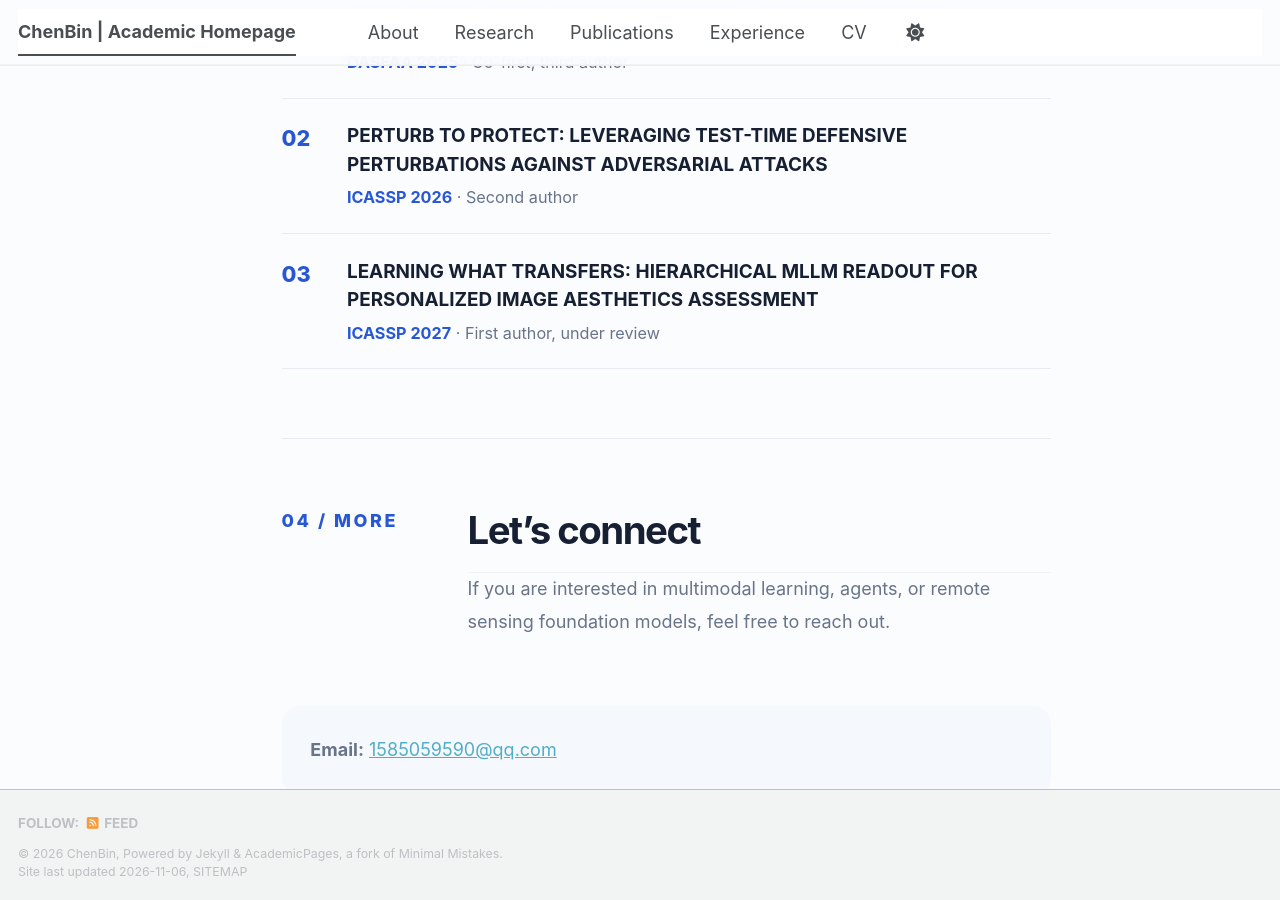
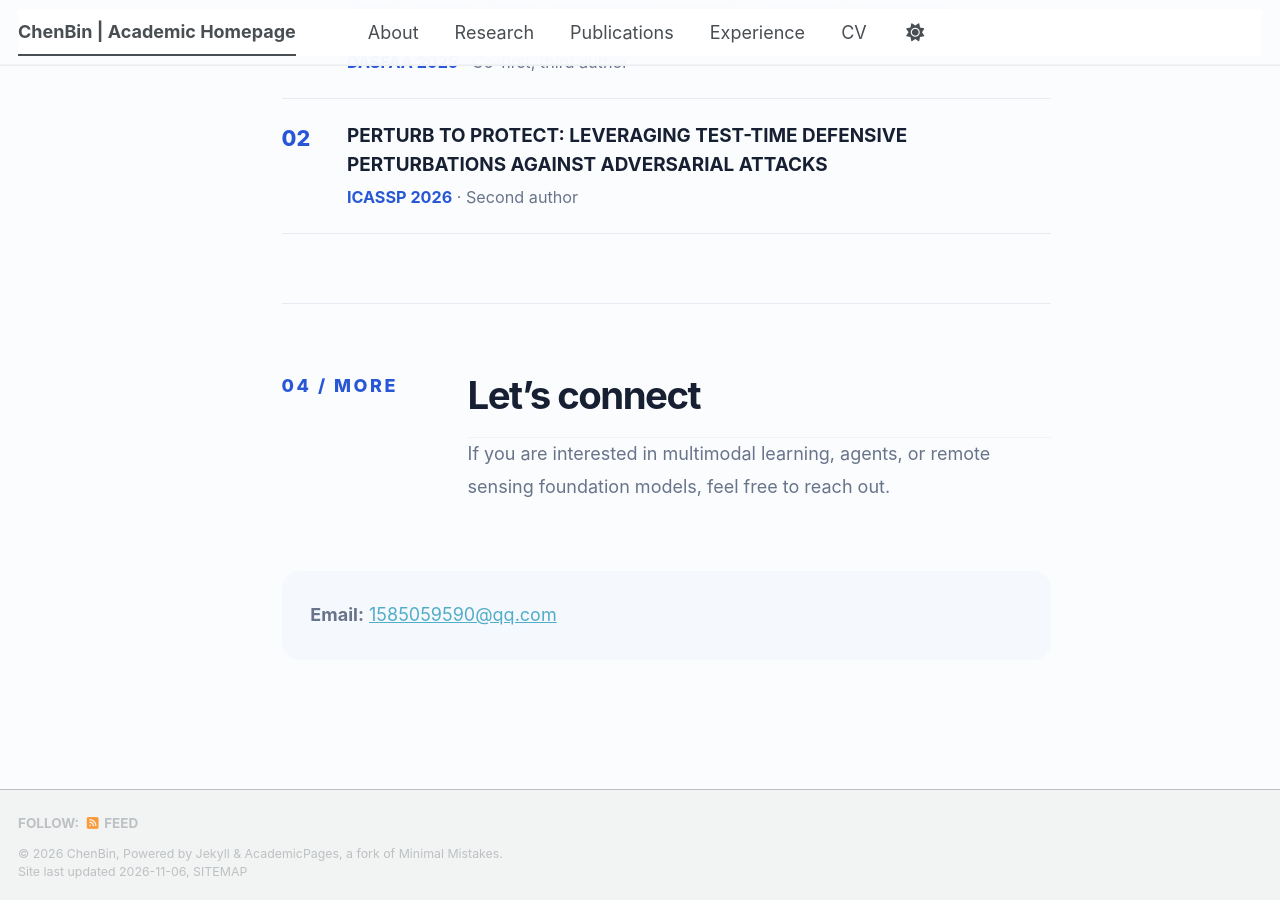
Before and after one commit to HeadAgainst/headagainst.github.io, a Jekyll site: the page built from _pages/about.md, in a window 1280 px wide and 900 px high, scrolled down 2365 px. Built offline with Jekyll 4.4.1, drawn with Linux system fonts in a browser that asks for light colours; a script bundle is joined from its source files by our own code; a style sheet for code colours, icons or effects is not loaded.

Commit message:
Remove unpublished paper
Co-authored-by: Copilot <223556219+Copilot@users.noreply.github.com>

```diff
--- a/_pages/about.md
+++ b/_pages/about.md
@@ -56,7 +56,6 @@ redirect_from:
     <div>
       <article class="cb-pub"><div class="cb-pub__index">01</div><div><h3>STM: A Spatio-Temporal Model for Dynamic Graph Fraud Detection</h3><p><em>DASFAA 2025</em> · Co-first, third author</p></div></article>
       <article class="cb-pub"><div class="cb-pub__index">02</div><div><h3>PERTURB TO PROTECT: LEVERAGING TEST-TIME DEFENSIVE PERTURBATIONS AGAINST ADVERSARIAL ATTACKS</h3><p><em>ICASSP 2026</em> · Second author</p></div></article>
-      <article class="cb-pub"><div class="cb-pub__index">03</div><div><h3>LEARNING WHAT TRANSFERS: HIERARCHICAL MLLM READOUT FOR PERSONALIZED IMAGE AESTHETICS ASSESSMENT</h3><p><em>ICASSP 2027</em> · First author, under review</p></div></article>
     </div>
   </section>
 
```
